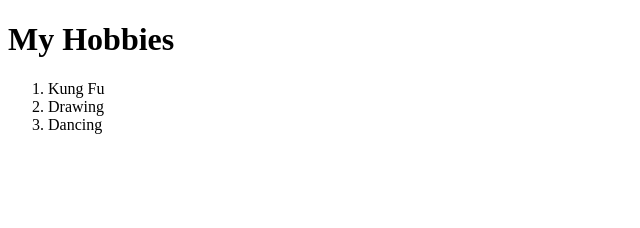
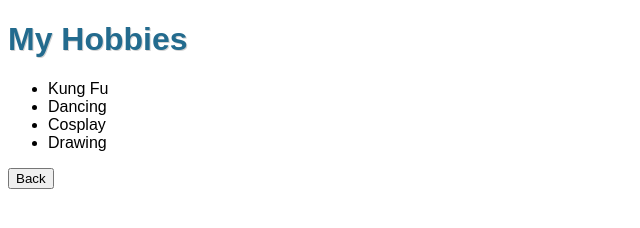
Before and after one commit to JeffersonNieto/cv, a plain HTML site: page hobbies.html in a window 1280 px wide. Shown: the whole page, without its empty margins (0-640 px from the left). Drawn offline with Linux system fonts and the light colour scheme.

Commit message:
Finished CSS in all pages

```diff
--- a/hobbies.html
+++ b/hobbies.html
@@ -2,14 +2,19 @@
 <html lang="en" dir="ltr">
   <head>
     <meta charset="utf-8">
+    <link href="Style.css" rel="stylesheet" type="text/css">
     <title>My Hobbies</title>
   </head>
   <body>
     <h1>My Hobbies</h1>
-    <ol>
+    <ul>
       <li>Kung Fu</li>
+      <li>Dancing</li>
+      <li>Cosplay</li>
       <li>Drawing</li>
-      <li>Dancing</li>
-    </ol>
+    </ul>
+    <form class="" action="index.html" method="post">
+      <button>Back</button>
+    </form>
   </body>
 </html>
```
Also changed, not shown: contact-me.html (+5 -0 lines).
